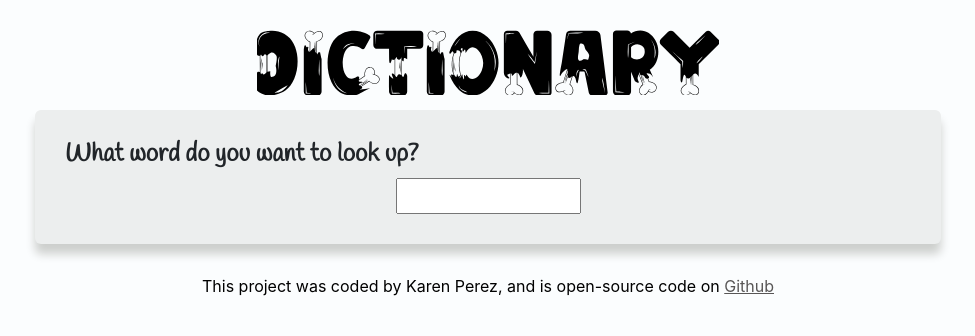
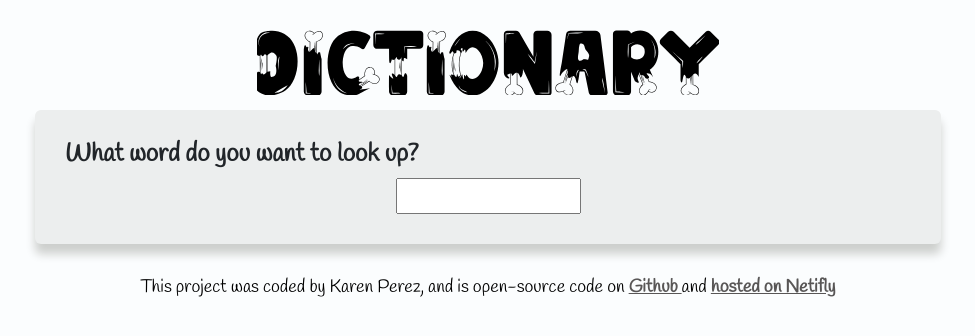
Before and after one commit to KarenJPerez1280/perezdictionary, a React (Create React App) app: page / in a window 1280 px wide. Shown: the top 336 px of the page, without its empty margins (152-1127 px from the left). Built offline with nearby package versions, Linux system fonts and the light colour scheme; no server answers; a web font is replaced by a local one.

Commit message:
Fixing code and final touches

```diff
--- a/src/App.css
+++ b/src/App.css
@@ -16,10 +16,14 @@ body {
     color: black;
     margin-top: 30px;
     text-align: center;
+    margin-bottom: 30px;
+    font-size: 18px;
+    font-family: 'Handlee', cursive;
 }
 
 .link {
     color: rgb(88, 86, 86);
+    font-weight: bold;
 }
 
 .link:hover {
--- a/src/App.js
+++ b/src/App.js
@@ -24,7 +24,16 @@ export default function App() {
             target="_blank"
             rel="noreferrer"
           >
-            Github
+            Github {" "}
+          </a>
+          and {""}
+          <a
+            className="link"
+            href="https://main--glowing-mandazi-ab3ad3.netlify.app"
+            target="_blank"
+            rel="noreferrer"
+          >
+            hosted on Netifly
           </a>
 
         </footer>
--- a/src/Dictionary.css
+++ b/src/Dictionary.css
@@ -33,6 +33,37 @@
 }
 
 .Definition {
-    font-size: 20px;
+    font-size: 18px;
+    font-weight: bold;
 
 }
+
+.DefinitionDef {
+    font-size: 18px;
+}
+
+.ExampleDef {
+    color: rgb(109, 109, 125);
+}
+
+.Synonyms {
+    font-size: 18px;
+}
+
+.Synonyms li {
+    display: inline-block;
+    margin-right: 30px;
+
+}
+
+.Syn {
+    margin-top: 10px;
+    margin-bottom: 5px;
+    font-size: 18px;
+    font-weight: bold;
+}
+
+p {
+    margin-top: 15px;
+    margin-bottom: 0px;
+}
--- a/src/Dictionary.js
+++ b/src/Dictionary.js
@@ -25,11 +25,12 @@ export default function Dictionary(props) {
         let apiUrl = `https://api.dictionaryapi.dev/api/v2/entries/en_US/${keyword}`;
         axios.get(apiUrl).then(handleResponseDictionary);
 
-        let pexelsApiKey = "563492ad6f91700001000001c6a65a7fbce74795afea55dae492eca1";
+        let pexelsApiKey =
+            "563492ad6f91700001000001c6a65a7fbce74795afea55dae492eca1";
         let pexelsApiUrl = `https://api.pexels.com/v1/search?query=${keyword}&per_page=9`;
-        axios.get(pexelsApiUrl, { headers: { "Authorization": `Bearer${pexelsApiKey}` } }).then(handleResponsePexels);
+        let headers = { Authorization: `Bearer ${pexelsApiKey}` };
+        axios.get(pexelsApiUrl, { headers: headers }).then(handleResponsePexels);
     }
-
     function handleSubmit(event) {
         event.preventDefault();
 
@@ -52,7 +53,7 @@ export default function Dictionary(props) {
                     <h1 className="Title">
                         What word do you want to look up?
                     </h1>
-                    <form onSubmit={handleSubmit} >
+                    <form onSubmit={handleSubmit} className="engine" >
                         <input type="search" onChange={handleKeywordChange} className="engine" />
 
                     </form>
--- a/src/Meaning.js
+++ b/src/Meaning.js
@@ -15,21 +15,19 @@ export default function Meaning(props) {
             {props.meaning.definitions.map(function (definition, index) {
                 return (
                     <div key={index}>
-                        <p> definition: {definition.definition}
+                        <p><span className="Definition">definition:</span><span className="DefinitionDef"> {definition.definition}</span>
                         </p>
 
-                        <em>
-                            example: {definition.example}
-                        </em>
+                        <span className="ExampleDef">{definition.example}</span>
 
-                        <br />
+
 
                     </div>
 
                 );
             })}
 
-            <div> synonym: <Synonyms synonyms={props.meaning.synonyms} /> </div>
+            <div><p className="Syn"> synonym: </p> <Synonyms synonyms={props.meaning.synonyms} /> </div>
 
 
         </div >
--- a/src/Synonyms.js
+++ b/src/Synonyms.js
@@ -1,4 +1,5 @@
 import React from "react";
+import "./Dictionary.css";
 
 export default function Synonyms(props) {
     if (props.synonyms) {
```
